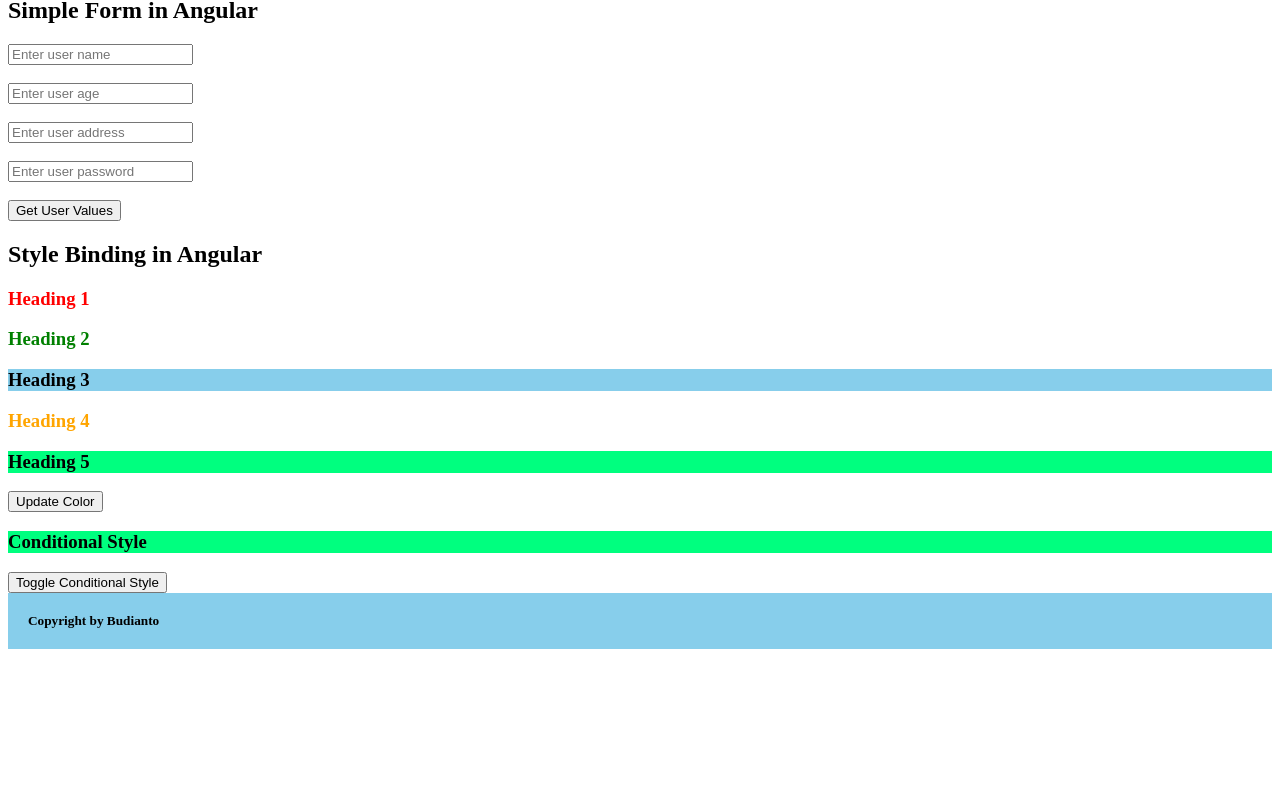
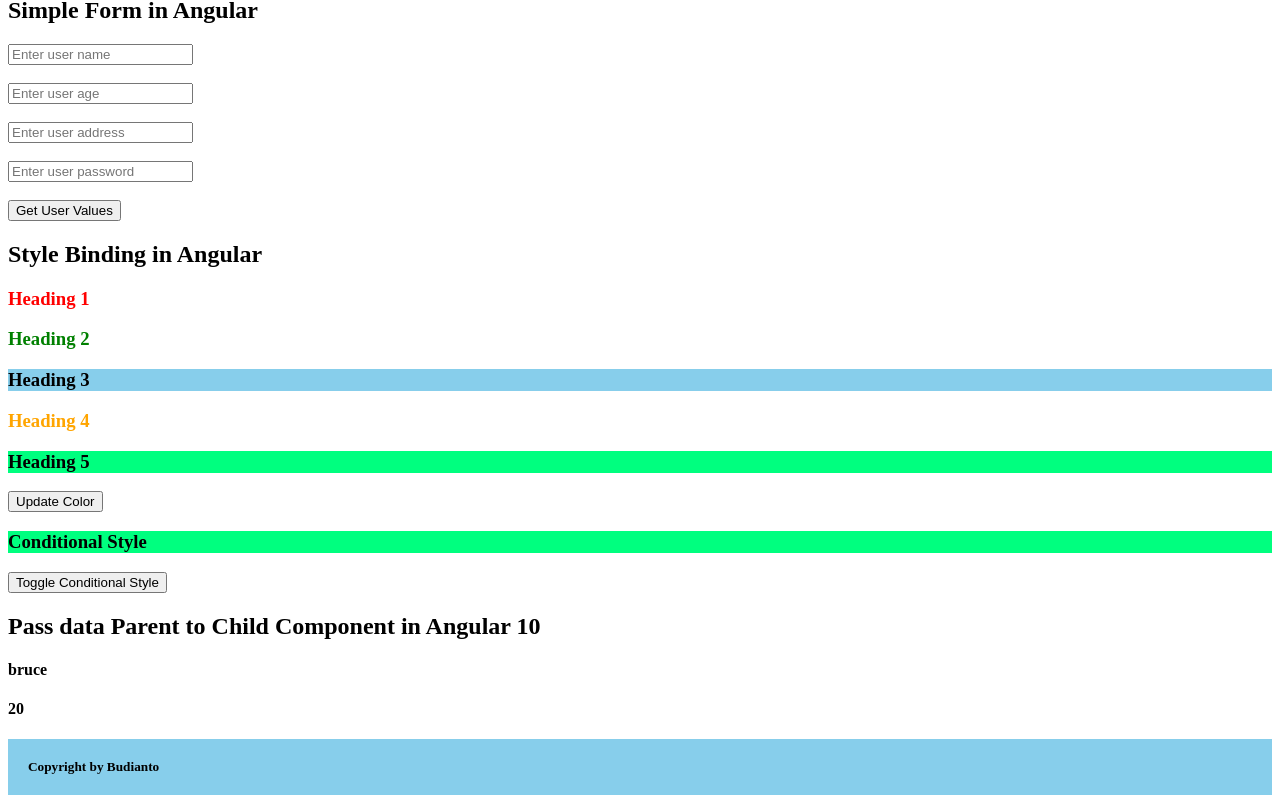
Before and after one commit to budiantoip/learn_angular, an Angular app: page / in a window 1280 px wide. Shown: the part 1660-2463 px from the top of the page. Before the commit the page ends 2317 px from the top, so only its background shows below. Built offline with nearby package versions, Linux system fonts and the light colour scheme.

Commit message:
pass data from parent to child component

```diff
--- a/src/app/app.component.html
+++ b/src/app/app.component.html
@@ -11,4 +11,5 @@
 <app-for-loop></app-for-loop>
 <app-simple-form></app-simple-form>
 <app-style-binding></app-style-binding>
+<app-pass-data-to-child [hero]="parentData" [heroObject]="parentDataObject"></app-pass-data-to-child>
 <app-footer></app-footer>
--- a/src/app/app.component.ts
+++ b/src/app/app.component.ts
@@ -10,6 +10,11 @@ export class AppComponent {
   myName="bruce";
   disabledTextBox=true;
   show=true;
+  parentData="bruce";
+  parentDataObject={
+    name: "bruce",
+    age: 20
+  }
 
   getMyName() {
     alert('button clicked!');
--- a/src/app/app.module.ts
+++ b/src/app/app.module.ts
@@ -19,6 +19,7 @@ import { SimpleFormComponent } from './simple-form/simple-form.component';
 import { HeaderComponent } from './header/header.component';
 import { FooterComponent } from './footer/footer.component';
 import { StyleBindingComponent } from './style-binding/style-binding.component';
+import { PassDataToChildComponent } from './pass-data-to-child/pass-data-to-child.component';
 
 @NgModule({
   declarations: [
@@ -37,7 +38,8 @@ import { StyleBindingComponent } from './style-binding/style-binding.component';
     SimpleFormComponent,
     HeaderComponent,
     FooterComponent,
-    StyleBindingComponent
+    StyleBindingComponent,
+    PassDataToChildComponent
   ],
   imports: [
     BrowserModule,
--- /dev/null
+++ b/src/app/pass-data-to-child/pass-data-to-child.component.html
@@ -0,0 +1,3 @@
+<h2>Pass data Parent to Child Component in Angular 10</h2>
+<h4>{{ hero }}</h4>
+<h4>{{ heroObject.age }}</h4>
--- /dev/null
+++ b/src/app/pass-data-to-child/pass-data-to-child.component.ts
@@ -0,0 +1,17 @@
+import { Component, OnInit, Input } from '@angular/core';
+
+@Component({
+  selector: 'app-pass-data-to-child',
+  templateUrl: './pass-data-to-child.component.html',
+  styleUrls: ['./pass-data-to-child.component.css']
+})
+export class PassDataToChildComponent implements OnInit {
+
+  @Input() hero: any;
+  @Input() heroObject: any;
+  constructor() { }
+
+  ngOnInit(): void {
+  }
+
+}
```
Also changed, not shown: src/app/pass-data-to-child/pass-data-to-child.component.css (added), 1 other file (tests, documents, lock files or other folders).
